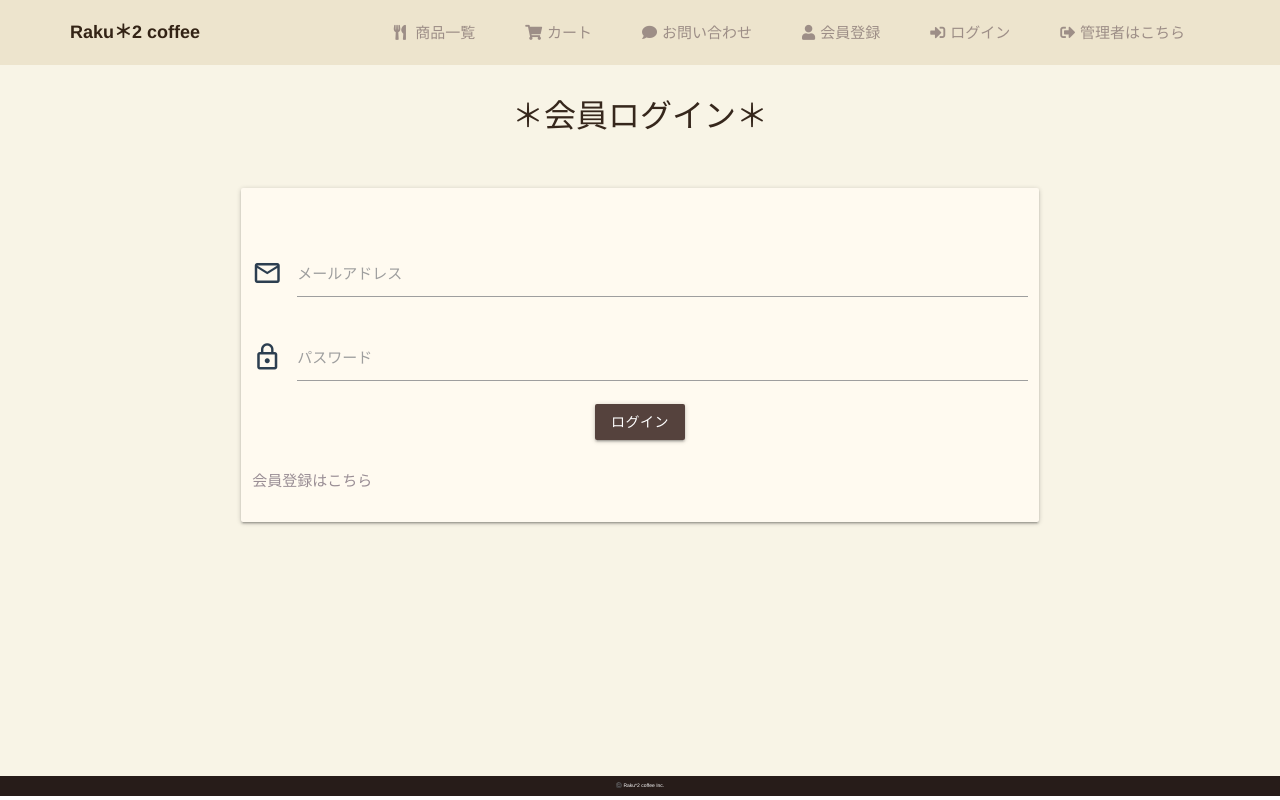
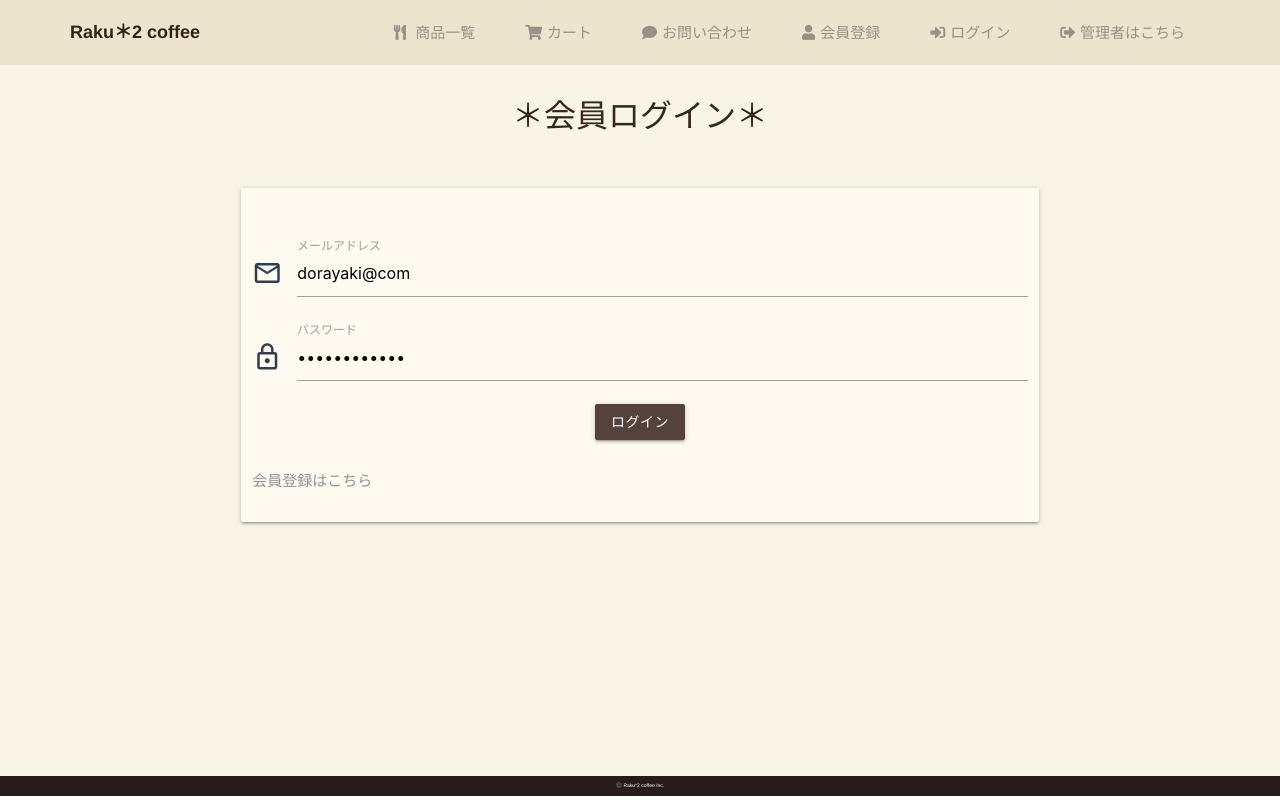
Before and after one commit to kosuke-17/ec-202110c, a Vue app: page /loginUser in a window 1280 px wide. Built offline with nearby package versions, Linux system fonts and the light colour scheme.

Commit message:
ログインユーザーの初期値を設定しました。

```diff
--- a/src/views/loginUser.vue
+++ b/src/views/loginUser.vue
@@ -16,7 +16,11 @@
                   type="email"
                   v-model="mailAddress"
                 />
-                <label for="mailAddress" data-error="wrong" data-success="right"
+                <label
+                  class="active"
+                  for="mailAddress"
+                  data-error="wrong"
+                  data-success="right"
                   >メールアドレス</label
                 >
               </div>
@@ -25,7 +29,7 @@
               <div class="input-field col s12">
                 <i class="material-icons prefix">lock_outline</i>
                 <input id="password" type="password" v-model="password" />
-                <label for="password">パスワード</label>
+                <label class="active" for="password">パスワード</label>
               </div>
             </div>
             <div class="row login-btn">
@@ -57,9 +61,9 @@ import axios from "axios";
 @Component
 export default class LoginUser extends Vue {
   // メールアドレス
-  private mailAddress = "";
+  private mailAddress = "dorayaki@com";
   // パスワード
-  private password = "";
+  private password = "Password1111";
   // エラーメッセージ
   private errorMessage = "";
 
```
